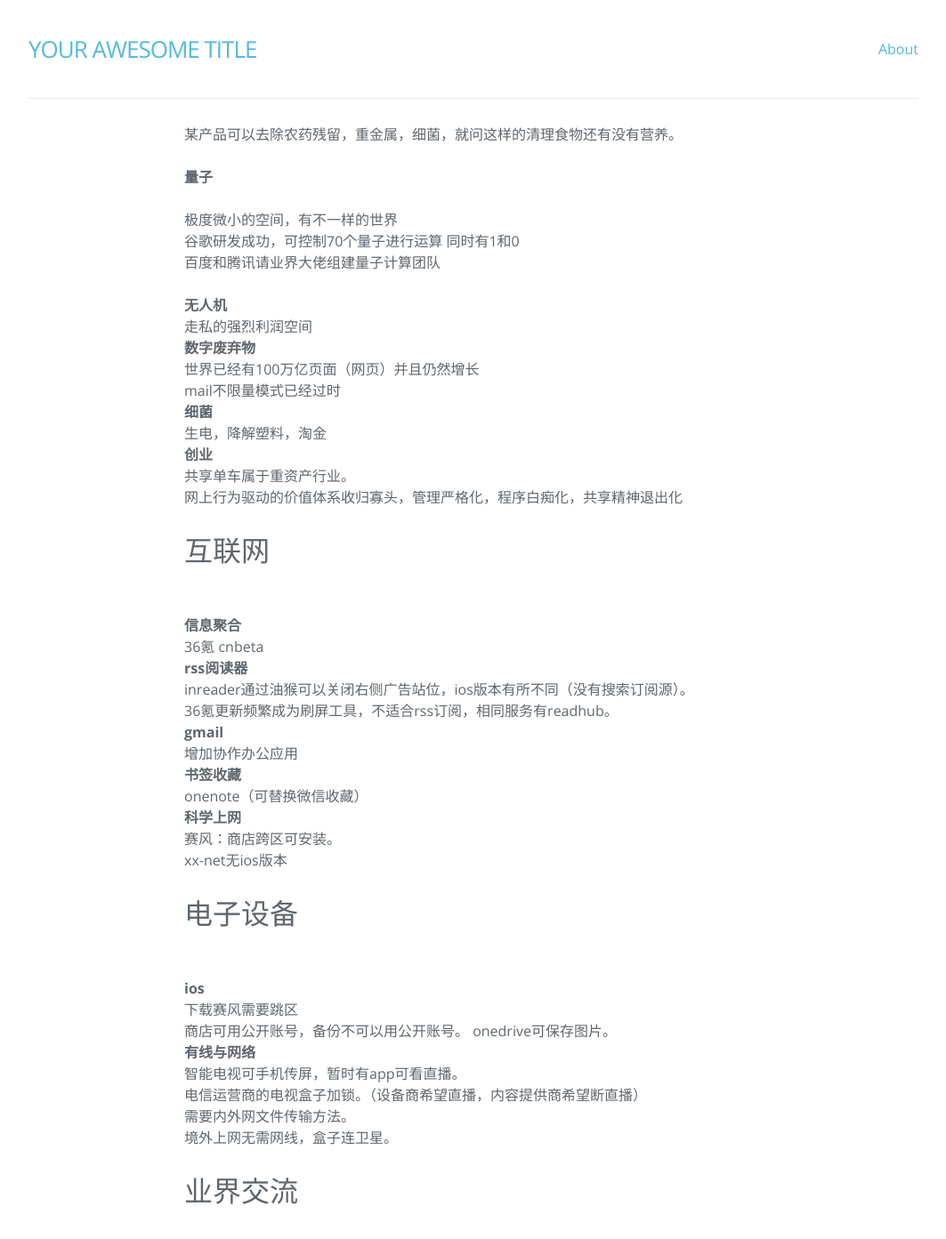
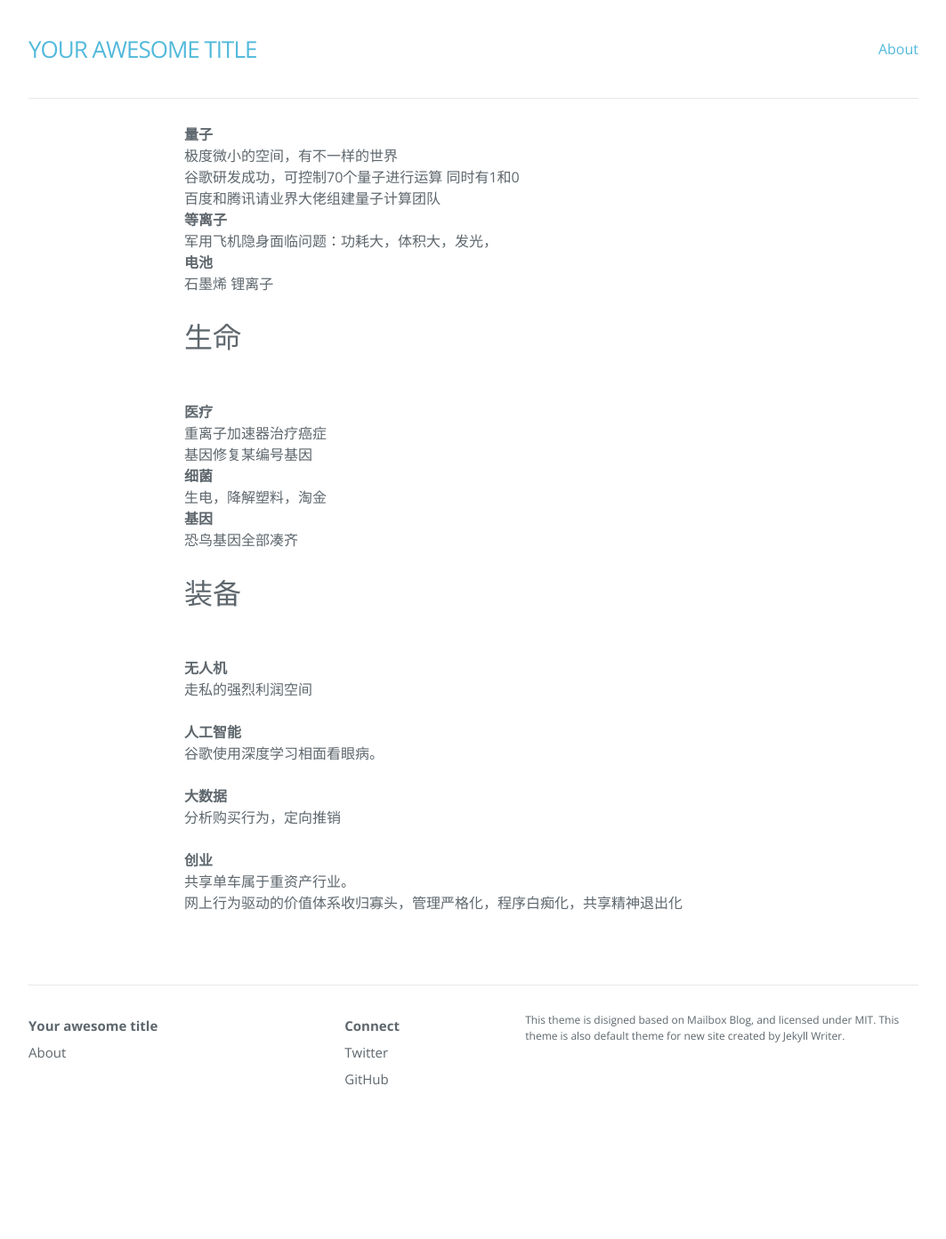
Before and after one commit to hebbank/aceo, a Jekyll site: the page built from _posts/2018-03-06-ts.md, in a window 1280 px wide and 1400 px high, scrolled down 287 px. Shown: the top 1393 px of the window at 89% size, without its empty margins (108-1171 px from the left). Built offline with Jekyll 4.4.1, drawn with Linux system fonts in a browser that asks for light colours; nearby versions of some CDN libraries; after the commit the page ends 1583 px from its top, so only the background shows below that; some of the changed text lies outside the part shown.

Commit message:
Update 探索

```diff
--- a/_posts/2018-03-06-ts.md
+++ b/_posts/2018-03-06-ts.md
@@ -6,54 +6,36 @@ tags: ''
 ---
 物质
 ---
-某产品可以去除农药残留，重金属，细菌，就问这样的清理食物还有没有营养。
-
 **量子**
-
 极度微小的空间，有不一样的世界
 谷歌研发成功，可控制70个量子进行运算  同时有1和0
 百度和腾讯请业界大佬组建量子计算团队
+**等离子**
+军用飞机隐身面临问题：功耗大，体积大，发光，
+**电池**
+石墨烯 锂离子
 
+生命
+---
+**医疗**
+重离子加速器治疗癌症
+基因修复某编号基因
+**细菌**
+生电，降解塑料，淘金
+**基因**
+恐鸟基因全部凑齐
+
+装备
+---
 **无人机**
 走私的强烈利润空间
-**数字废弃物**
-世界已经有100万亿页面（网页）并且仍然增长
-mail不限量模式已经过时
-**细菌**
-生电，降解塑料，淘金
+
+**人工智能**
+谷歌使用深度学习相面看眼病。
+
+**大数据**
+分析购买行为，定向推销
+
 **创业**
 共享单车属于重资产行业。
 网上行为驱动的价值体系收归寡头，管理严格化，程序白痴化，共享精神退出化
-
-互联网
----
-**信息聚合**
-36氪 cnbeta
-**rss阅读器**
-inreader通过油猴可以关闭右侧广告站位，ios版本有所不同（没有搜索订阅源）。
-36氪更新频繁成为刷屏工具，不适合rss订阅，相同服务有readhub。
- **gmail**
-增加协作办公应用
-**书签收藏**
-onenote（可替换微信收藏）
-**科学上网**
-赛风：商店跨区可安装。
-xx-net无ios版本
-
-电子设备
----
- **ios**
- 下载赛风需要跳区
- 商店可用公开账号，备份不可以用公开账号。 onedrive可保存图片。
-**有线与网络**
-智能电视可手机传屏，暂时有app可看直播。
-电信运营商的电视盒子加锁。（设备商希望直播，内容提供商希望断直播）
-需要内外网文件传输方法。
-境外上网无需网线，盒子连卫星。
-
-业界交流
----
-微软谷歌把开源项目迁移到github
-heroko（项目托管）比github难部署
-gae静态博客
-新奥燃气强推e城e家不是流量变现，而是扼杀流量。
```
